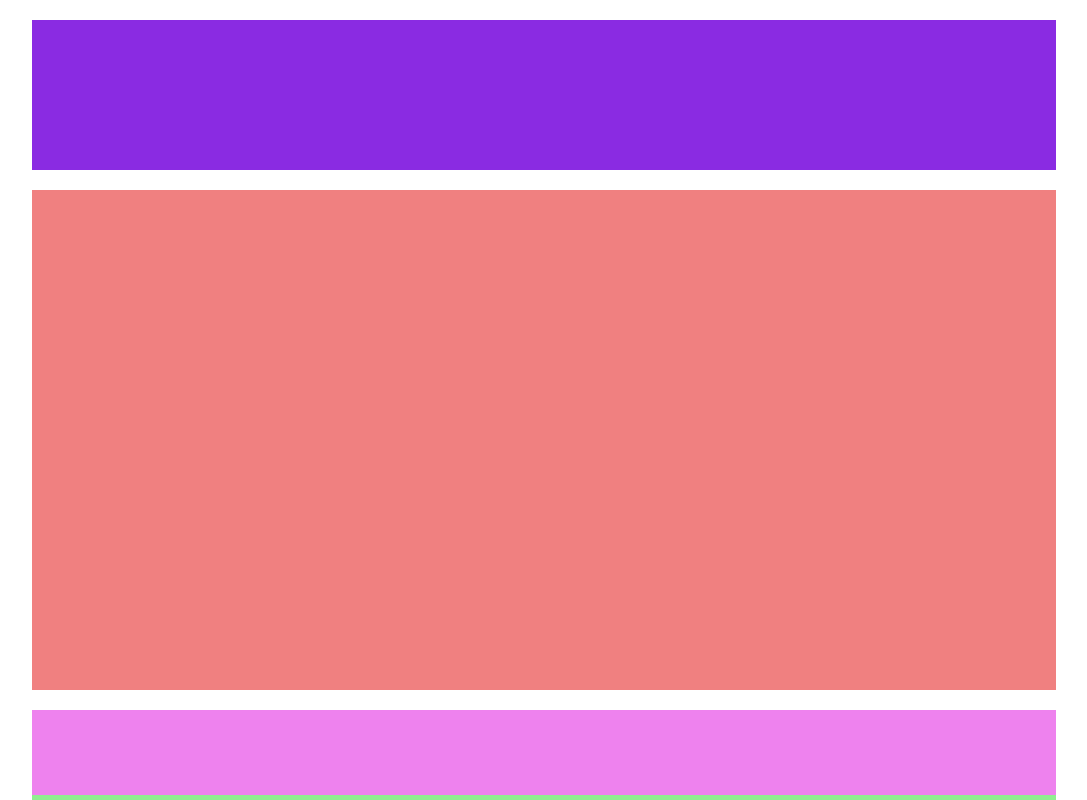
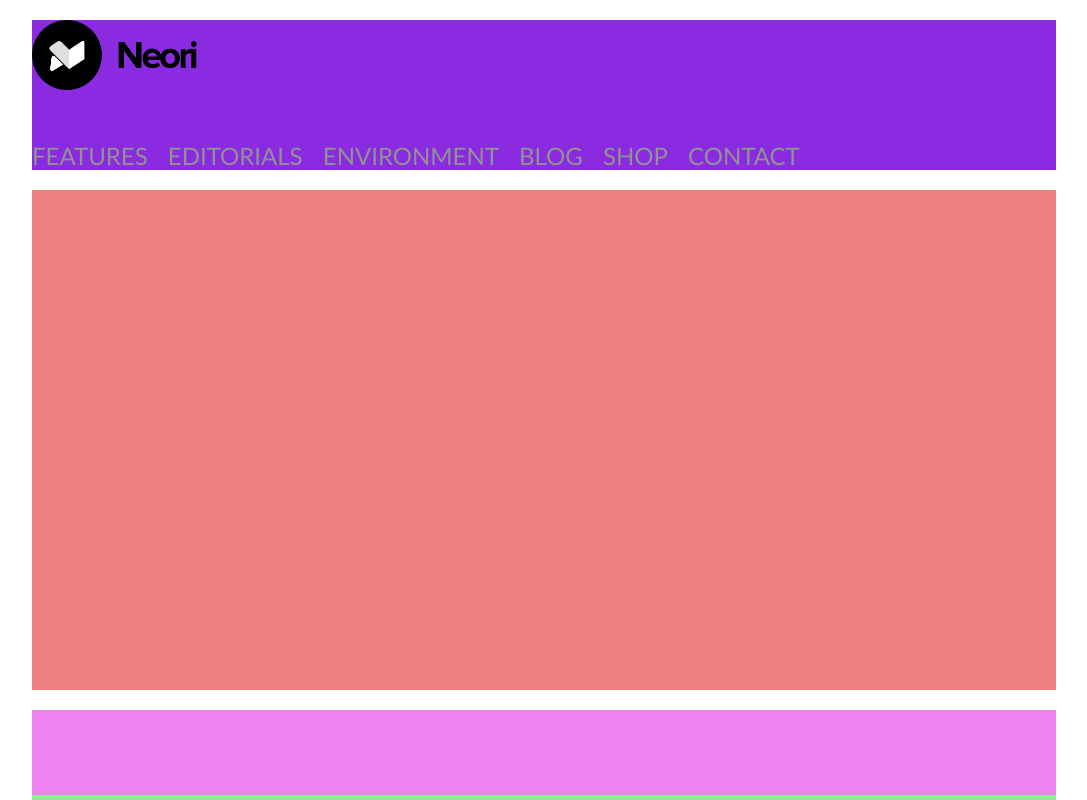
Before and after one commit to pollohultima/htmlcss-wp, a plain HTML site: page index.html in a window 1280 px wide. Shown: the top 800 px of the page, without its empty margins (96-1183 px from the left). Drawn offline with Linux system fonts and the light colour scheme.

Commit message:
Header Completed

```diff
--- a/index.html
+++ b/index.html
@@ -10,8 +10,15 @@
     <body class="debug">
 
         <header class="site_header">
-            <idv class="logo"></idv>
-            <nav class="navbar"></nav>
+            <img src="./img/logo.png" alt="logo Neori" class="logo">
+            <nav class="navbar">
+                <a href="#">FEATURES</a>
+                <a href="#">EDITORIALS</a>
+                <a href="#">ENVIRONMENT</a>
+                <a href="#">BLOG</a>
+                <a href="#">SHOP</a>
+                <a href="#">CONTACT</a>
+            </nav>
 
         </header>
         <!-- /.site_header -->
--- a/style.css
+++ b/style.css
@@ -13,9 +13,10 @@
 body {
     width: 80%;
     margin: auto;
+    font-family: 'Trebuchet MS', 'Lucida Sans Unicode', 'Lucida Grande', 'Lucida Sans', Arial, sans-serif;
 }
 
-.debug .site_header, .immagine, .container, .col {
+.site_header, .immagine, .container, .col {
     margin-top: 20px;
 }
 
@@ -26,9 +27,20 @@ body {
     background-color: blueviolet;
 }
 
-.site_header {}
+.navbar a {
+    text-decoration: none;
+    padding-right: 1rem;
+    font-size: 1.5rem;
+    color: #929292;
+}
 
-.logo {}
+.navbar {
+    padding-top: 3rem;
+}
+
+.logo {
+    height: 70px;
+}
 
 /* Main Style */
 
```
